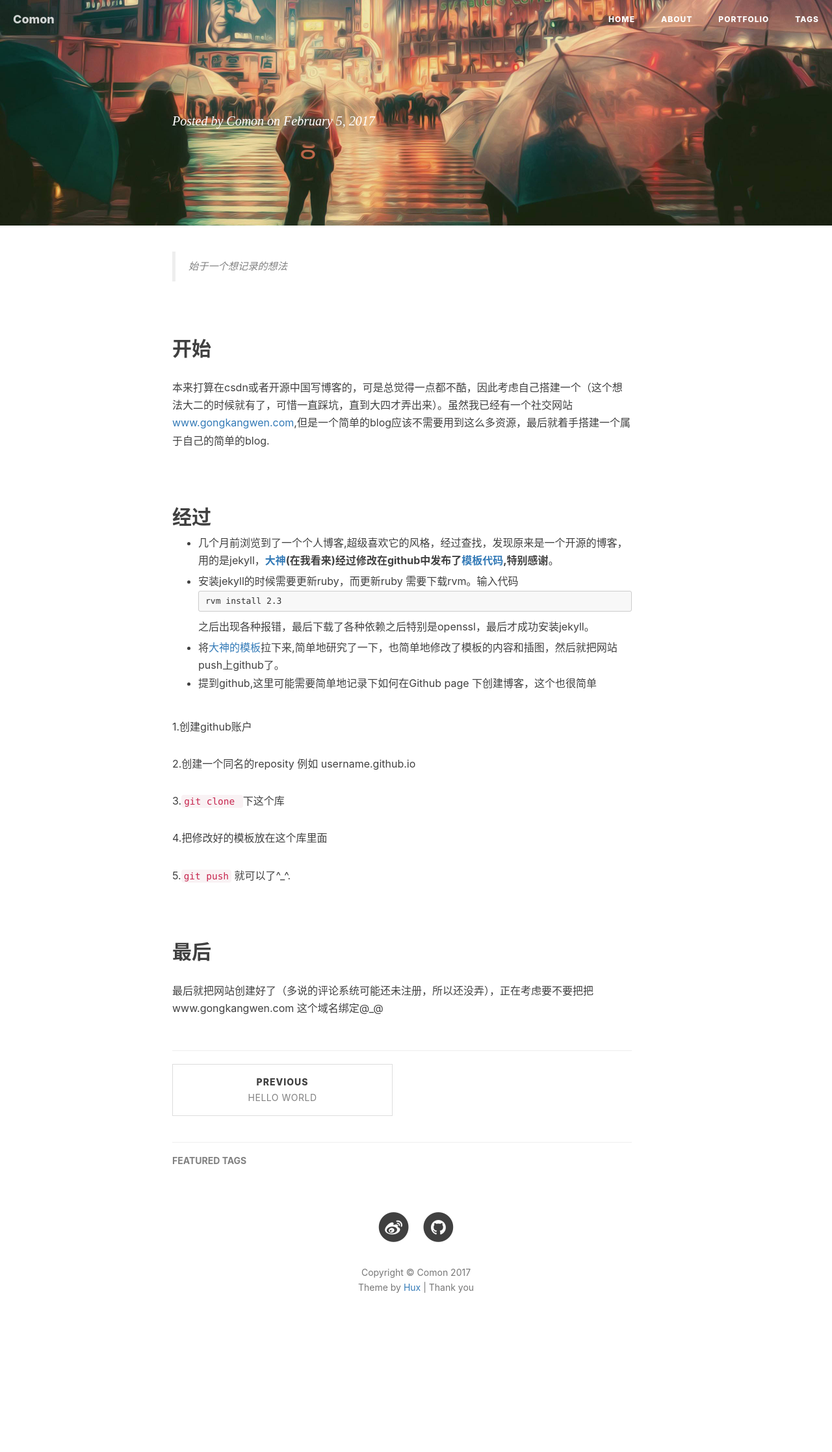
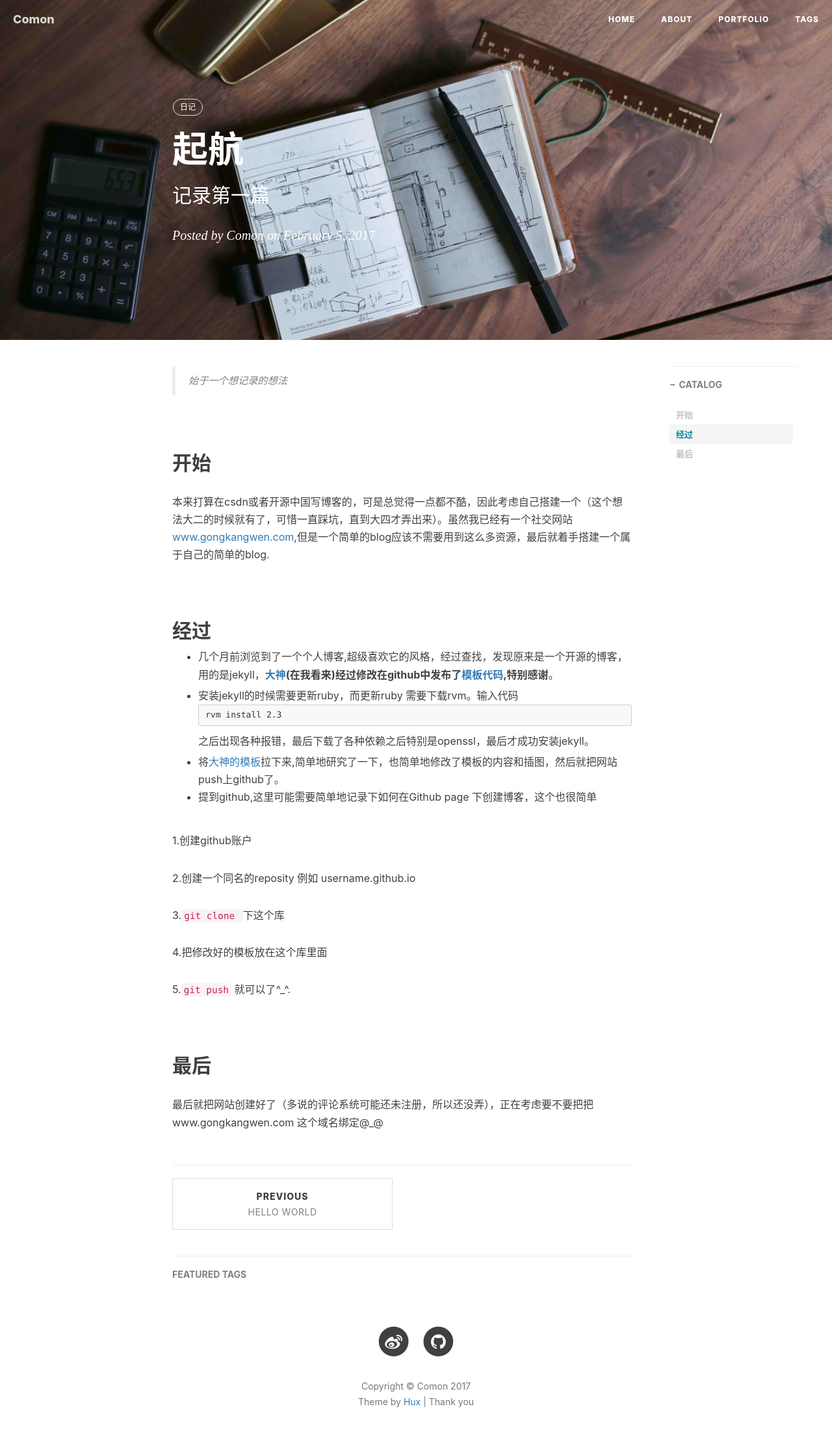
Before and after one commit to comonda/comonda.github.io, a Jekyll site: the page built from _posts/2017-02-05-start.markdown, in a window 1280 px wide. Shown: the whole page at 65% size. Built offline with Jekyll 4.4.1, drawn with Linux system fonts in a browser that asks for light colours; nearby versions of some CDN libraries; our own code applies the rules of GitHub Pages for plain Markdown files; comment, search, counter and statistics services are not loaded; before the commit the page ends 2058 px from its top, so only the background shows below that; some of the changed lines change nothing that is shown.

Commit message:
更新start

```diff
--- a/_posts/2017-02-05-start.markdown
+++ b/_posts/2017-02-05-start.markdown
@@ -1,6 +1,6 @@
 ---
 layout:     post
-title       "起航"
+title:      "起航"
 subtitle:   "记录第一篇"
 date:       2017-02-05
 author:     "Comon"
```
